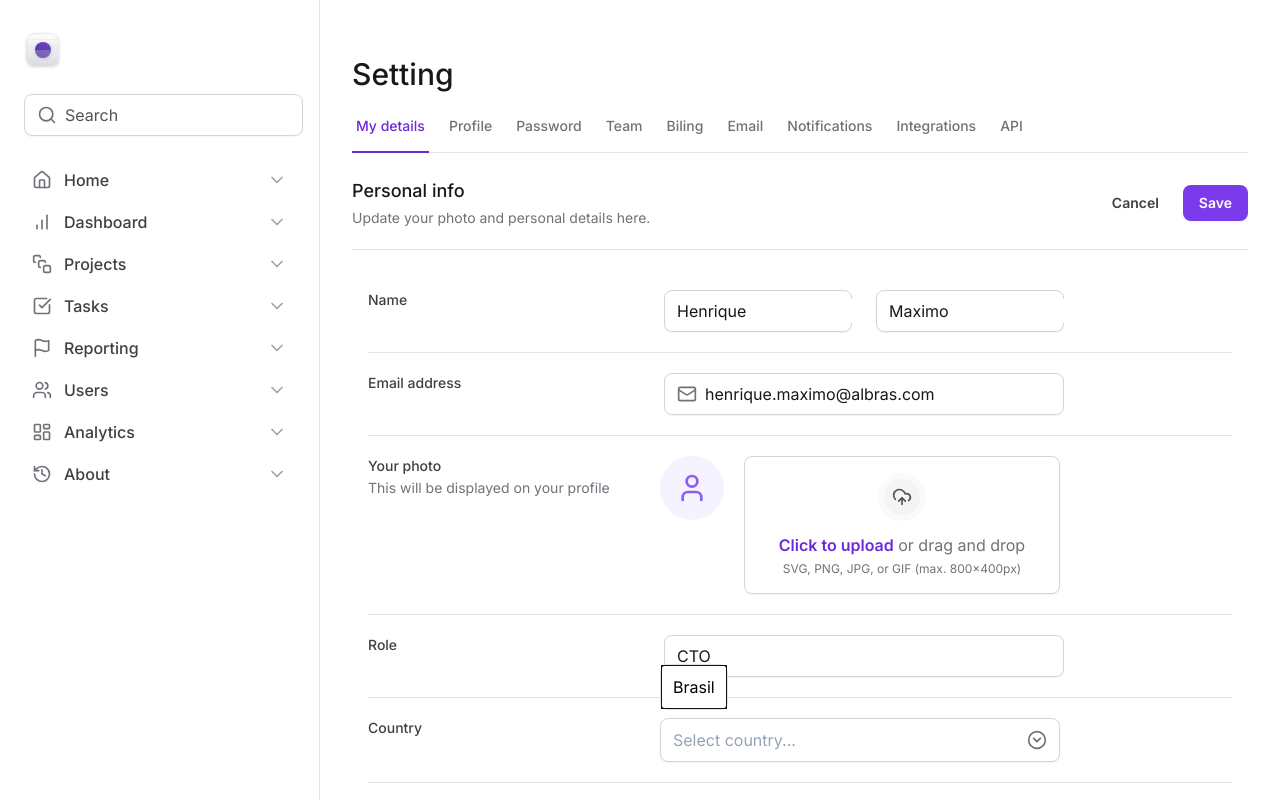
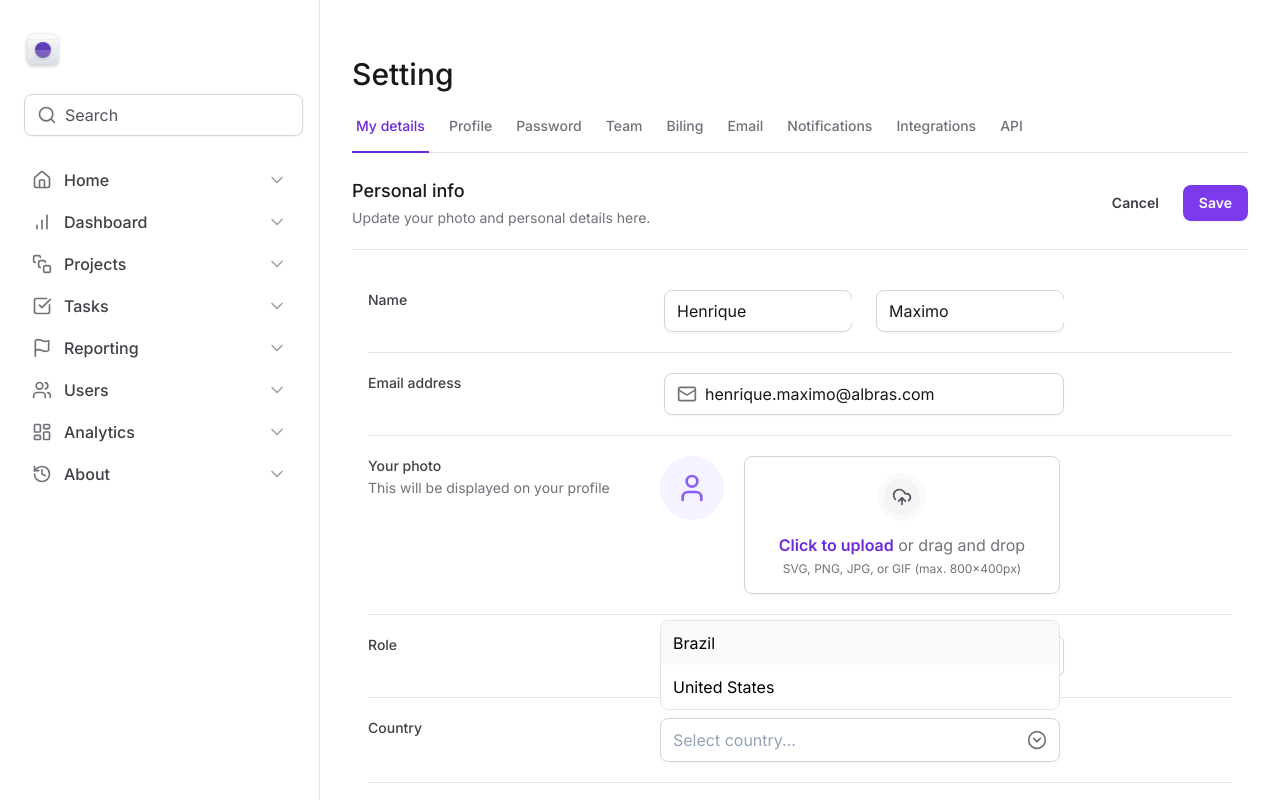
Before and after one commit to Henrry-Maximo/tailwind-next-rocketseat, a Next.js app: page / in a window 1280 px wide. Both pictures are taken after a click on the button "Select country...". Shown: the top 800 px of the page. Built offline with nearby package versions, Linux system fonts and the light colour scheme.

Commit message:
🎨 style: add data attributes and arbitrary value at select using Radix

```diff
--- a/src/components/Form/select.tsx
+++ b/src/components/Form/select.tsx
@@ -21,15 +21,28 @@ export function Select() {
           side="bottom"
           position="popper"
           sideOffset={8}
-          className="z-10 rounded-lg border border-zinc-200 bg-white"
+          className="z-10 w-[--radix-select-trigger-width] overflow-hidden rounded-lg border border-zinc-200 bg-white"
         >
           <SelectPrimitive.Viewport>
             <SelectPrimitive.Item
               value="br"
-              className="flex items-center gap-2 px-3 py-2.5"
+              className="flex items-center justify-between gap-2 px-3 py-2.5 outline-none data-[highlighted]:bg-zinc-50"
             >
               <SelectPrimitive.ItemText className="text-black">
-                Brasil
+                Brazil
+              </SelectPrimitive.ItemText>
+
+              <SelectPrimitive.ItemIndicator>
+                <Check className="h-4 w-4 text-violet-500" />
+              </SelectPrimitive.ItemIndicator>
+            </SelectPrimitive.Item>
+
+            <SelectPrimitive.Item
+              value="us"
+              className="flex items-center justify-between gap-2 px-3 py-2.5 outline-none data-[highlighted]:bg-zinc-50"
+            >
+              <SelectPrimitive.ItemText className="text-black">
+                United States
               </SelectPrimitive.ItemText>
 
               <SelectPrimitive.ItemIndicator>
```
